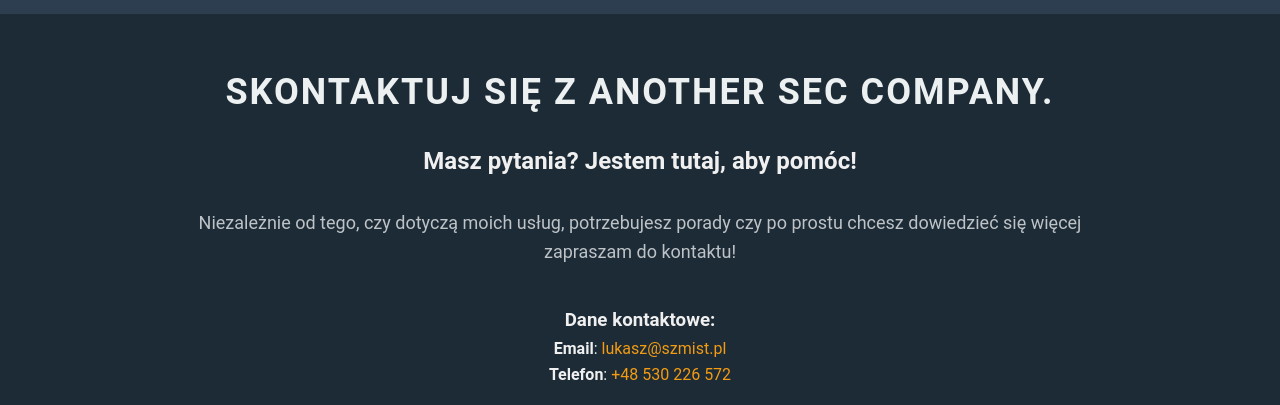
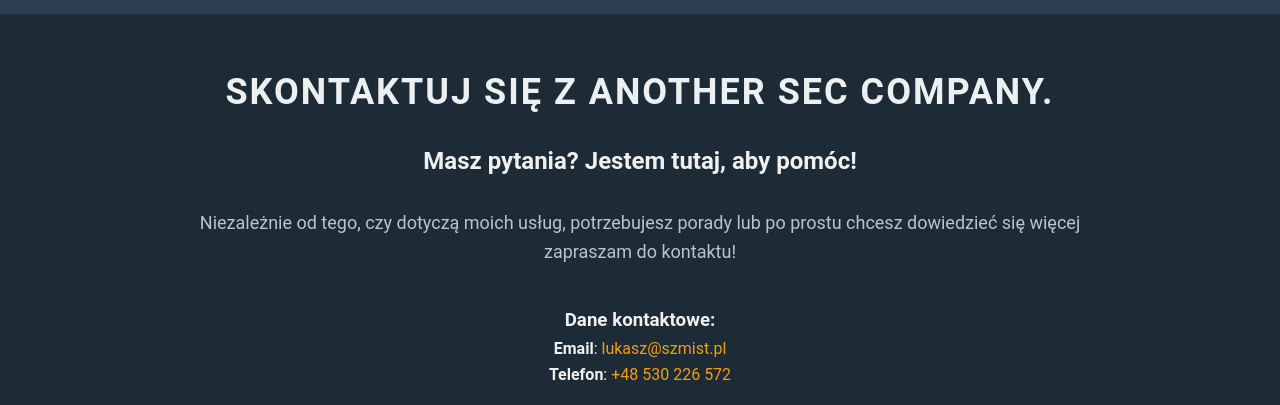
Before and after one commit to dadmins1984/Web, a Jekyll site: the page built from contact.md, in a window 1280 px wide. Shown: the part 56-461 px from the top of the page. Built offline with Jekyll 4.4.1, drawn with Linux system fonts in a browser that asks for light colours.

Commit message:
contact update

```diff
--- a/contact.md
+++ b/contact.md
@@ -6,7 +6,7 @@ title: "Contact"
 # Skontaktuj się z Another Sec Company.
 
 ## Masz pytania? Jestem tutaj, aby pomóc!
-<br>Niezależnie od tego, czy dotyczą moich usług, potrzebujesz porady czy po prostu chcesz dowiedzieć się więcej<br>zapraszam do kontaktu!
+<br>Niezależnie od tego, czy dotyczą moich usług, potrzebujesz porady lub po prostu chcesz dowiedzieć się więcej<br>zapraszam do kontaktu!
 
 ### Dane kontaktowe:
 - **Email**: [{{ site.contact.email }}](mailto:{{ site.contact.email }})
```
